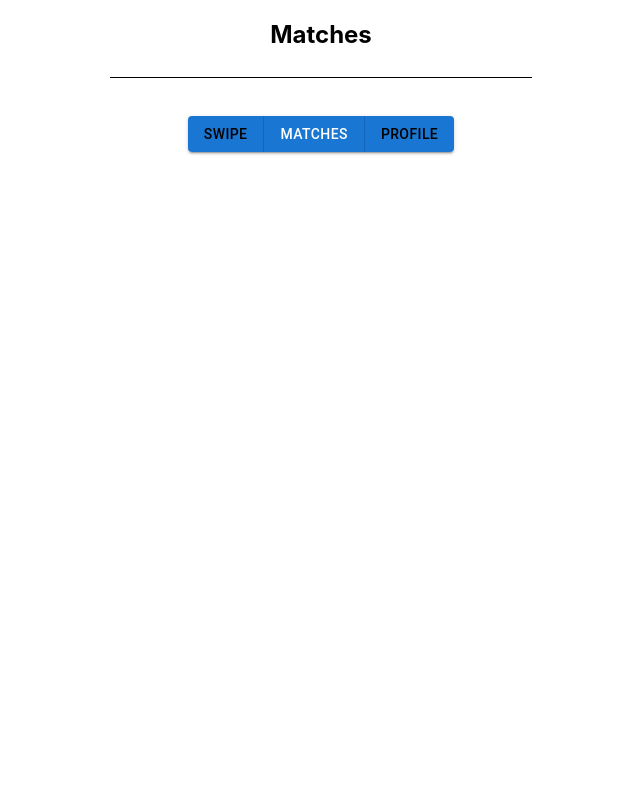
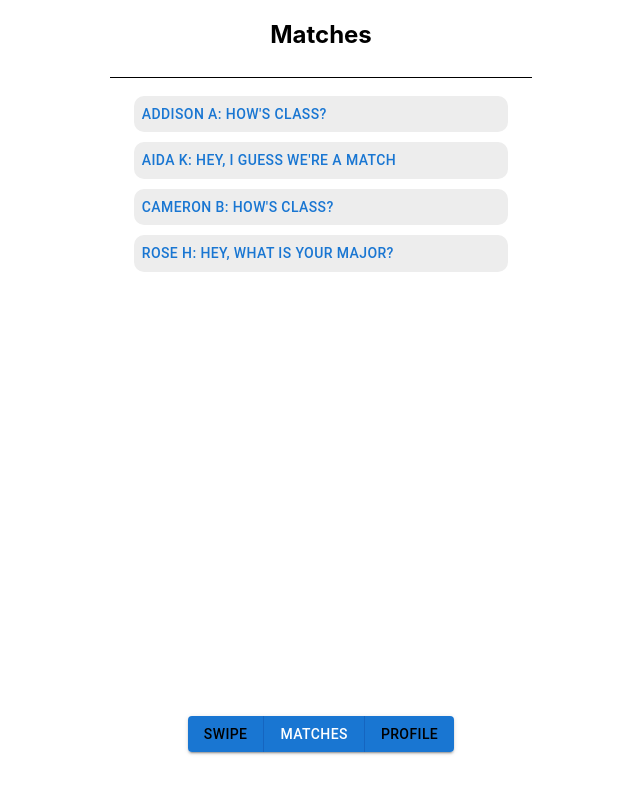
Before and after one commit to elizachary99/studdi, a React (Create React App) app: page /matches in a window 1280 px wide. Shown: the top 794 px of the page, without its empty margins (319-959 px from the left). Built offline with nearby package versions, Linux system fonts and the light colour scheme.

Commit message:
matches half done
styling is awful rn

```diff
--- a/src/Matches.js
+++ b/src/Matches.js
@@ -1,16 +1,34 @@
 import { useState } from 'react'
-import { Button, FormControl, Stack, TextField, Container, Box, ButtonGroup } from '@mui/material'
+import { Button, Stack, makeStyles, Container, Box, ButtonGroup } from '@mui/material'
 import { useNavigate } from 'react-router-dom'
-import "./index.css"
 
 function Matches() {
 
     const navigate = useNavigate()
 
+    const replies = ["How's class?", "Hey wassup", "Hey, what is your major?", "Hey", "Hey, I guess we're a match"]
+
+    const messages = [{user:"Addison A", matched:true, reply: replies[getRandomInt(5)]},
+                        {user:"Aida K", matched:true, reply: replies[getRandomInt(5)]},
+                            {user:"Cameron B", matched:true, reply: replies[getRandomInt(5)]},
+                                {user:"Rose H", matched:true, reply: replies[getRandomInt(5)]}]
+
+
+    function getRandomInt(max) {
+        return Math.floor(Math.random() * max);
+    }
+
     return (
         <Stack id="profile-panel" direction="column" alignItems="center">
             <h2>Matches</h2>
             <hr />
+            <Container maxWidth="sm" sx={{height:"75vh"}}>
+                {messages.map((m)=>(
+                    <Box borderRadius="10px" justifyContent="center" sx={{marginTop:"10px", marginBottom:"10px", bgcolor:"#ededed"}}>
+                        <Button>{m.user}: {m.reply}</Button>
+                    </Box>
+                ))}
+            </Container>
             <ButtonGroup variant="contained" sx={{ marginTop: "30px" }} aria-label="outlined primary button group">
                 <Button onClick={() => { navigate("/swipe") }} sx={{ color: "black" }}>Swipe</Button>
                 <Button>Matches</Button>
```
